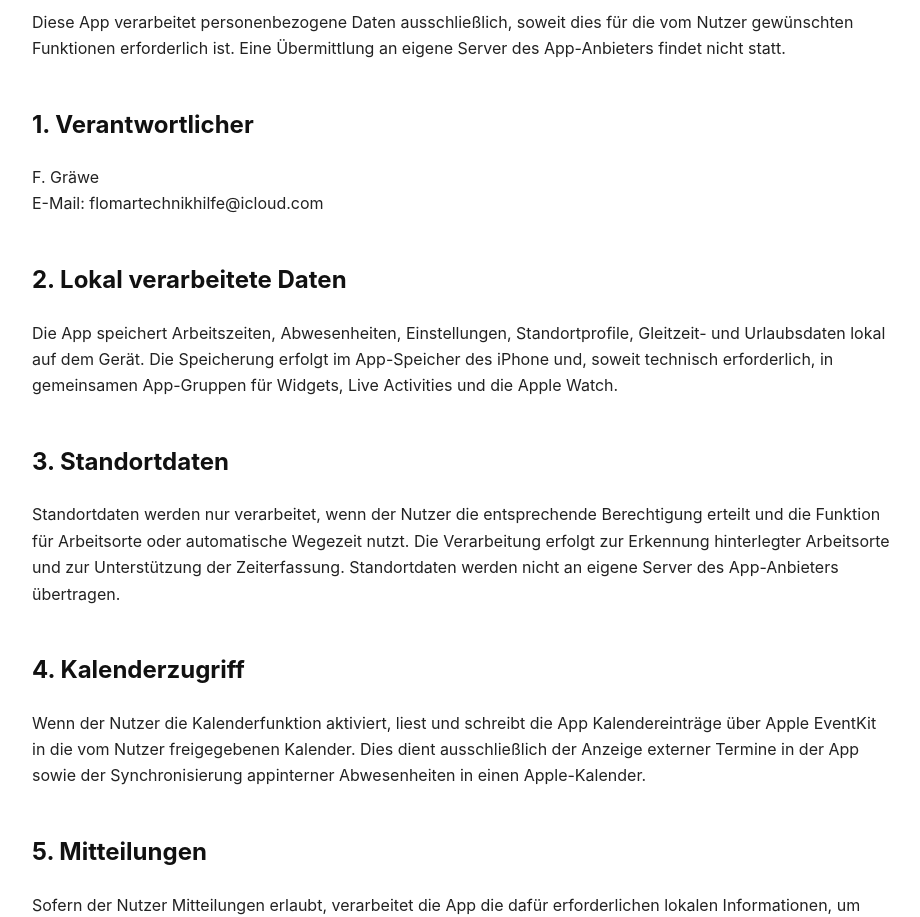
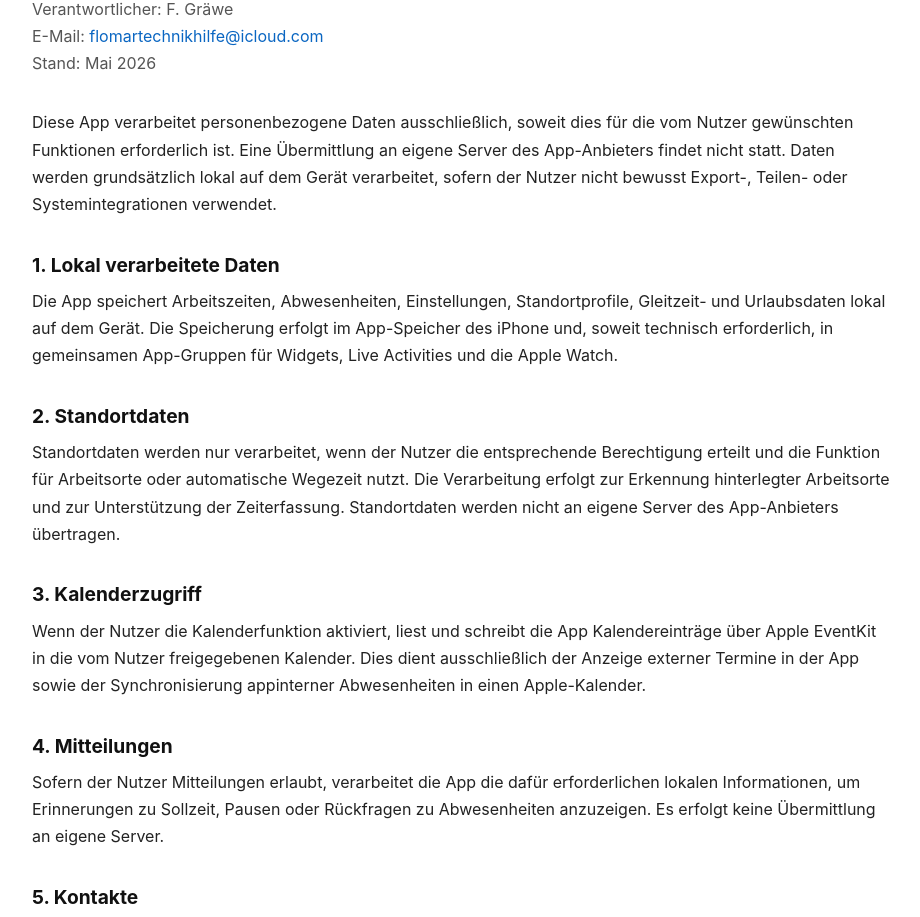
Before and after one commit to FloMar-Technikhilfe/zeiterfassung-privacy, a plain HTML site: page index.html in a window 1280 px wide. Shown: the part 97-1014 px from the top of the page, without its empty margins (178-1098 px from the left). Drawn offline with Linux system fonts and the light colour scheme.

Commit message:
Aktualisierte Version

```diff
--- a/index.html
+++ b/index.html
@@ -5,68 +5,121 @@
   <meta name="viewport" content="width=device-width, initial-scale=1">
   <title>Datenschutzerklärung – Zeiterfassung</title>
   <style>
+    :root {
+      color-scheme: light dark;
+    }
+
     body {
       font-family: -apple-system, BlinkMacSystemFont, "Segoe UI", Roboto, sans-serif;
-      line-height: 1.65;
+      line-height: 1.7;
       max-width: 860px;
       margin: 40px auto;
-      padding: 0 20px;
+      padding: 0 20px 60px;
       color: #222;
+      background: #fff;
     }
-    h1, h2 { color: #111; }
-    h1 { margin-bottom: 0.4em; }
-    h2 { margin-top: 1.8em; }
-    p { margin: 0.7em 0; }
+
+    h1, h2 {
+      color: #111;
+      line-height: 1.25;
+    }
+
+    h1 {
+      margin-bottom: 0.4em;
+      font-size: 2rem;
+    }
+
+    h2 {
+      margin-top: 1.8em;
+      margin-bottom: 0.5em;
+      font-size: 1.2rem;
+    }
+
+    p {
+      margin: 0.7em 0;
+    }
+
+    .meta {
+      color: #555;
+      margin-bottom: 2em;
+    }
+
+    a {
+      color: #0a66c2;
+      text-decoration: none;
+    }
+
+    a:hover {
+      text-decoration: underline;
+    }
+
+    @media (prefers-color-scheme: dark) {
+      body {
+        background: #111;
+        color: #e8e8e8;
+      }
+
+      h1, h2 {
+        color: #fff;
+      }
+
+      .meta {
+        color: #bbb;
+      }
+
+      a {
+        color: #7db7ff;
+      }
+    }
   </style>
 </head>
 <body>
   <h1>Datenschutzerklärung für die App „Zeiterfassung“</h1>
-
-  <p>Diese App verarbeitet personenbezogene Daten ausschließlich, soweit dies für die vom Nutzer gewünschten Funktionen erforderlich ist. Eine Übermittlung an eigene Server des App-Anbieters findet nicht statt.</p>
-
-  <h2>1. Verantwortlicher</h2>
-  <p>
-    F. Gräwe<br>
-    E-Mail: flomartechnikhilfe@icloud.com
+  <p class="meta">
+    Verantwortlicher: F. Gräwe<br>
+    E-Mail: <a href="mailto:flomartechnikhilfe@icloud.com">flomartechnikhilfe@icloud.com</a><br>
+    Stand: Mai 2026
   </p>
 
-  <h2>2. Lokal verarbeitete Daten</h2>
+  <p>Diese App verarbeitet personenbezogene Daten ausschließlich, soweit dies für die vom Nutzer gewünschten Funktionen erforderlich ist. Eine Übermittlung an eigene Server des App-Anbieters findet nicht statt. Daten werden grundsätzlich lokal auf dem Gerät verarbeitet, sofern der Nutzer nicht bewusst Export-, Teilen- oder Systemintegrationen verwendet.</p>
+
+  <h2>1. Lokal verarbeitete Daten</h2>
   <p>Die App speichert Arbeitszeiten, Abwesenheiten, Einstellungen, Standortprofile, Gleitzeit- und Urlaubsdaten lokal auf dem Gerät. Die Speicherung erfolgt im App-Speicher des iPhone und, soweit technisch erforderlich, in gemeinsamen App-Gruppen für Widgets, Live Activities und die Apple Watch.</p>
 
-  <h2>3. Standortdaten</h2>
+  <h2>2. Standortdaten</h2>
   <p>Standortdaten werden nur verarbeitet, wenn der Nutzer die entsprechende Berechtigung erteilt und die Funktion für Arbeitsorte oder automatische Wegezeit nutzt. Die Verarbeitung erfolgt zur Erkennung hinterlegter Arbeitsorte und zur Unterstützung der Zeiterfassung. Standortdaten werden nicht an eigene Server des App-Anbieters übertragen.</p>
 
-  <h2>4. Kalenderzugriff</h2>
+  <h2>3. Kalenderzugriff</h2>
   <p>Wenn der Nutzer die Kalenderfunktion aktiviert, liest und schreibt die App Kalendereinträge über Apple EventKit in die vom Nutzer freigegebenen Kalender. Dies dient ausschließlich der Anzeige externer Termine in der App sowie der Synchronisierung appinterner Abwesenheiten in einen Apple-Kalender.</p>
 
-  <h2>5. Mitteilungen</h2>
+  <h2>4. Mitteilungen</h2>
   <p>Sofern der Nutzer Mitteilungen erlaubt, verarbeitet die App die dafür erforderlichen lokalen Informationen, um Erinnerungen zu Sollzeit, Pausen oder Rückfragen zu Abwesenheiten anzuzeigen. Es erfolgt keine Übermittlung an eigene Server.</p>
 
-  <h2>6. Kontakte</h2>
+  <h2>5. Kontakte</h2>
   <p>Wenn der Nutzer für die telefonische Anmeldung eine Dienstnummer aus den Kontakten auswählt, greift die App auf die vom Nutzer freigegebenen Kontaktdaten zu. Verwendet wird dabei ausschließlich die ausgewählte Telefonnummer sowie optional der zugehörige Kontaktname zur Anzeige in der App. Eine Übermittlung an eigene Server des App-Anbieters erfolgt nicht.</p>
 
-  <h2>7. Kartendienste und Adresssuche</h2>
-  <p>Für die Suche und Auflösung von Adressen sowie für Kartenansichten nutzt die App Apple-MapKit-Dienste. Dabei können Suchanfragen, Adressdaten oder Koordinaten an Apple übermittelt werden, soweit dies für die jeweilige Kartenfunktion technisch erforderlich ist. Ergänzend gelten die Datenschutzbestimmungen von Apple.</p>
+  <h2>6. Kartendienste und Adresssuche</h2>
+  <p>Für die Suche und Auflösung von Adressen sowie für Kartenansichten nutzt die App Apple-MapKit-Dienste. Dabei können Suchanfragen, Adressdaten oder Koordinaten an Apple übermittelt werden, soweit dies für die jeweilige Kartenfunktion technisch erforderlich ist. Es gelten ergänzend die Datenschutzbestimmungen von Apple.</p>
+
+  <h2>7. Export, Import und Teilen</h2>
+  <p>Wenn der Nutzer Daten als JSON, CSV oder PDF exportiert oder teilt, erstellt die App die ausgewählten Dateien nur auf ausdrückliche Nutzeraktion. Diese Dateien können an einen vom Nutzer gewählten Speicherort, Cloud-Dienst, Dateien-Anbieter oder eine andere App übergeben werden. Beim Import greift die App nur vorübergehend auf die vom Nutzer ausgewählte Datei zu und behält keinen dauerhaften Zugriff über die Dateien-App.</p>
 
   <h2>8. Keine Analyse- oder Trackingdienste</h2>
   <p>Die App verwendet keine eigenen Analyse-, Werbe-, Tracking- oder Crash-Reporting-Dienste von Drittanbietern.</p>
 
   <h2>9. Rechtsgrundlagen</h2>
-  <p>Soweit die Verarbeitung zur Bereitstellung der vom Nutzer gewünschten App-Funktionen erforderlich ist, erfolgt sie auf Grundlage von Art. 6 Abs. 1 lit. b DSGVO. Soweit der Nutzer optionale Berechtigungen wie Standort, Kalender, Kontakte oder Mitteilungen erteilt, erfolgt die Verarbeitung auf Grundlage von Art. 6 Abs. 1 lit. a DSGVO.</p>
+  <p>Soweit die Verarbeitung zur Bereitstellung der vom Nutzer gewünschten App-Funktionen erforderlich ist, erfolgt sie auf Grundlage von Art. 6 Abs. 1 lit. b DSGVO. Soweit der Nutzer optionale Berechtigungen wie Standort, Kalender, Kontakte oder Mitteilungen erteilt oder Export-, Import- oder Teilen-Funktionen bewusst nutzt, erfolgt die Verarbeitung auf Grundlage von Art. 6 Abs. 1 lit. a DSGVO beziehungsweise auf Grundlage der vom Nutzer veranlassten Funktionsausführung.</p>
 
   <h2>10. Empfänger</h2>
-  <p>Empfänger der Daten können technisch nur Apple-Dienste sein, soweit der Nutzer Funktionen wie Kalender, Kontakte, Karten, Adresssuche, Mitteilungen, Live Activities oder Apple-Watch-Anbindung verwendet. Eine Weitergabe an sonstige Dritte oder an eigene Server erfolgt nicht.</p>
+  <p>Empfänger der Daten können technisch Apple-Dienste sein, soweit der Nutzer Funktionen wie Kalender, Kontakte, Karten, Adresssuche, Mitteilungen, Live Activities oder Apple-Watch-Anbindung verwendet. Nutzt der Nutzer Export- oder Teilen-Funktionen, können darüber hinaus die vom Nutzer ausdrücklich ausgewählten Speicherorte, Dateien-Anbieter, Cloud-Dienste oder Apps Empfänger der exportierten Daten werden. Eine Weitergabe an eigene Server des App-Anbieters erfolgt nicht.</p>
 
   <h2>11. Speicherdauer</h2>
-  <p>Die lokal gespeicherten Daten verbleiben grundsätzlich auf dem Gerät, bis sie vom Nutzer in der App geändert oder gelöscht werden oder bis die App entfernt wird. Kalenderdaten, die in Apple Kalender geschrieben wurden, verbleiben dort, bis sie vom Nutzer oder durch erneute Synchronisierung entfernt werden. Die aus Kontakten übernommene Dienstnummer verbleibt lokal in der App, bis sie geändert oder entfernt wird.</p>
+  <p>Die lokal gespeicherten Daten verbleiben grundsätzlich auf dem Gerät, bis sie vom Nutzer in der App geändert oder gelöscht werden oder bis die App entfernt wird. Kalenderdaten, die in Apple Kalender geschrieben wurden, verbleiben dort, bis sie vom Nutzer oder durch erneute Synchronisierung entfernt werden. Die aus Kontakten übernommene Dienstnummer verbleibt lokal in der App, bis sie geändert oder entfernt wird. Exportierte oder geteilte Dateien verbleiben an dem vom Nutzer gewählten Speicherort oder in der vom Nutzer gewählten App, bis sie dort gelöscht werden.</p>
 
   <h2>12. Rechte betroffener Personen</h2>
   <p>Betroffene Personen haben nach Maßgabe der DSGVO insbesondere das Recht auf Auskunft, Berichtigung, Löschung, Einschränkung der Verarbeitung, Datenübertragbarkeit sowie Beschwerde bei einer Datenschutzaufsichtsbehörde. Sofern eine Verarbeitung auf Einwilligung beruht, kann diese jederzeit mit Wirkung für die Zukunft widerrufen werden, insbesondere durch Entzug der jeweiligen Berechtigung in iOS oder durch Deaktivierung der Funktion in der App.</p>
 
-  <h2>13. Änderungen</h2>
+  <h2>13. Änderungen dieser Datenschutzerklärung</h2>
   <p>Diese Datenschutzerklärung kann angepasst werden, wenn sich Funktionen der App oder rechtliche Anforderungen ändern.</p>
-
-  <h2>14. Stand</h2>
-  <p>Stand: Mai 2026</p>
 </body>
 </html>
```
